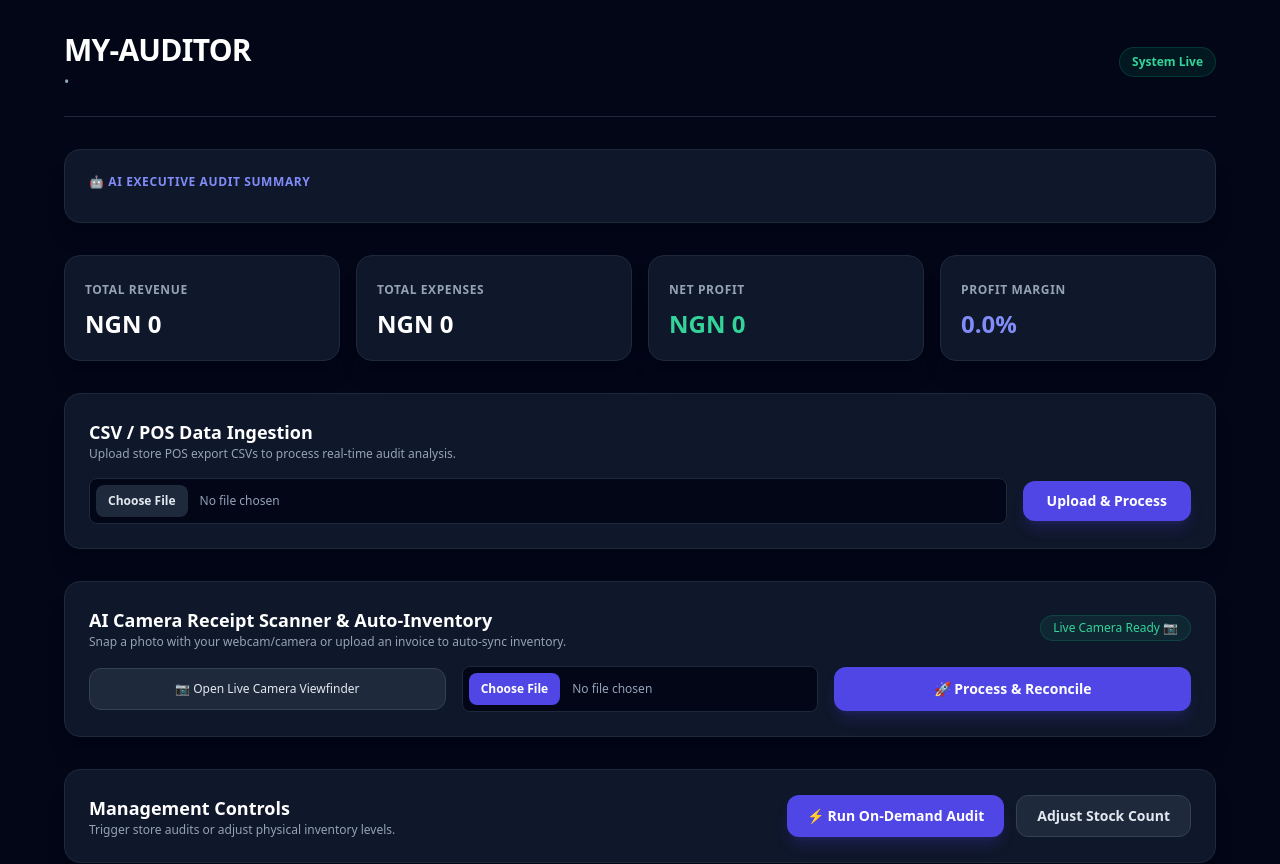
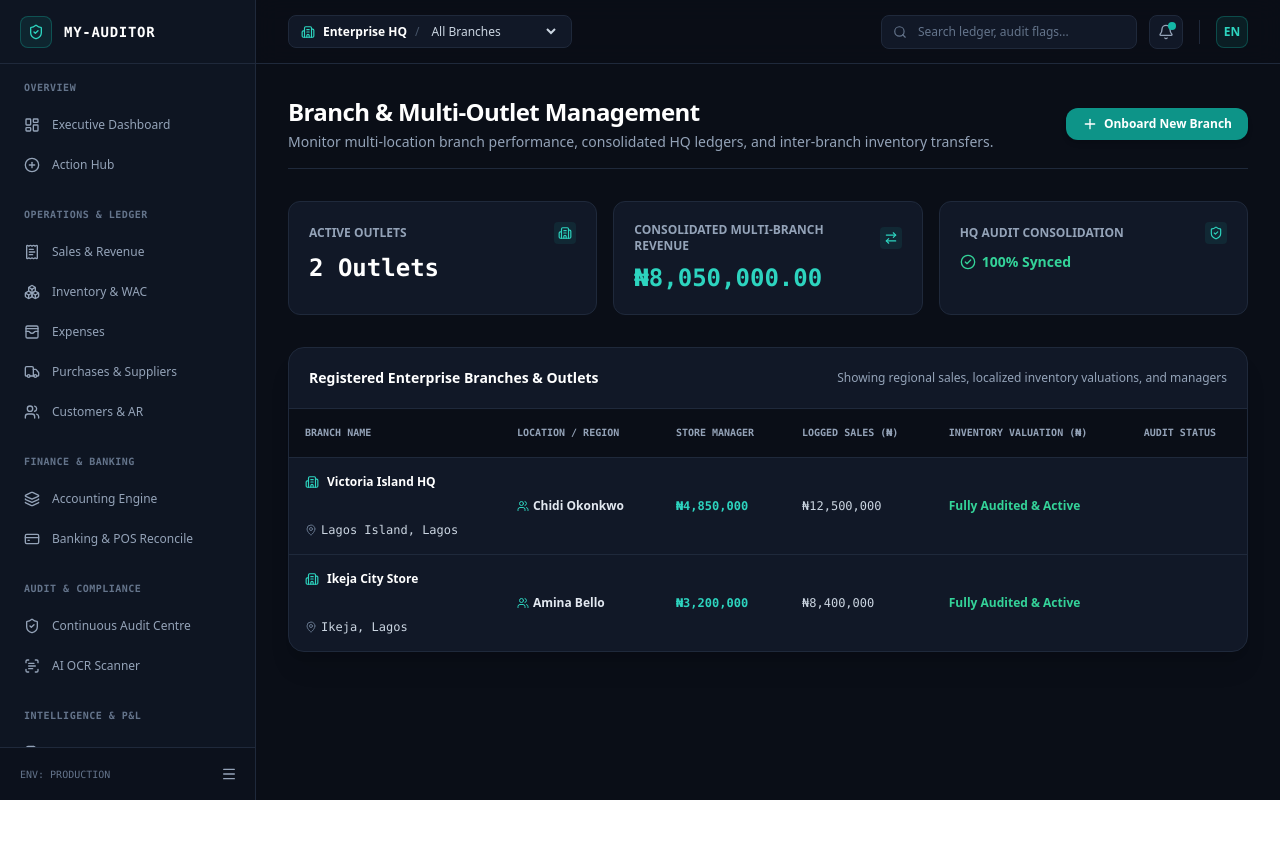
Before and after one commit to SIR-TRUTH/my-auditor-frontend, a Next.js app: page /dashboard/branches in a window 1280 px wide. Shown: the top 864 px of the page. After the commit the page ends 800 px from the top, so only its background shows below. Built offline with nearby package versions, Linux system fonts and the light colour scheme; no server answers.

Commit message:
feat: implement world-class multi-branch management module

```diff
--- /dev/null
+++ b/src/pages/dashboard/branches.tsx
@@ -0,0 +1,218 @@
+import React, { useState } from 'react';
+import AppShell from '../../components/AppShell';
+import {
+  Building2,
+  Plus,
+  X,
+  CheckCircle2,
+  MapPin,
+  Users,
+  ArrowRightLeft,
+  ShieldCheck
+} from 'lucide-react';
+
+export default function BranchesPage() {
+  const [modalOpen, setModalOpen] = useState(false);
+  const [branchesList, setBranchesList] = useState<any[]>([
+    {
+      id: 1,
+      name: 'Victoria Island HQ',
+      location: 'Lagos Island, Lagos',
+      manager: 'Chidi Okonkwo',
+      revenue: 4850000,
+      inventoryValuation: 12500000,
+      status: 'Fully Audited & Active'
+    },
+    {
+      id: 2,
+      name: 'Ikeja City Store',
+      location: 'Ikeja, Lagos',
+      manager: 'Amina Bello',
+      revenue: 3200000,
+      inventoryValuation: 8400000,
+      status: 'Fully Audited & Active'
+    }
+  ]);
+
+  // Form state
+  const [branchName, setBranchName] = useState('');
+  const [location, setLocation] = useState('');
+  const [manager, setManager] = useState('');
+
+  const handleAddBranch = (e: React.FormEvent) => {
+    e.preventDefault();
+    const newBranch = {
+      id: Date.now(),
+      name: branchName || 'New Enterprise Outlet',
+      location: location || 'Regional Hub',
+      manager: manager || 'Store Manager',
+      revenue: 0,
+      inventoryValuation: 0,
+      status: 'Onboarded & Active'
+    };
+    setBranchesList([...branchesList, newBranch]);
+    setModalOpen(false);
+    setBranchName('');
+    setLocation('');
+    setManager('');
+  };
+
+  const totalConsolidatedRevenue = branchesList.reduce((acc, curr) => acc + curr.revenue, 0);
+
+  return (
+    <AppShell
+      title="Branch & Multi-Outlet Management"
+      subtitle="Monitor multi-location branch performance, consolidated HQ ledgers, and inter-branch inventory transfers."
+      actions={
+        <div className="flex items-center gap-2">
+          <button
+            onClick={() => setModalOpen(true)}
+            className="px-4 py-2 rounded-xl bg-teal-600 hover:bg-teal-500 text-white font-bold text-xs flex items-center gap-1.5 transition shadow-md cursor-pointer"
+          >
+            <Plus className="w-4 h-4" /> Onboard New Branch
+          </button>
+        </div>
+      }
+    >
+      {/* TELEMETRY KPI ROW */}
+      <div className="grid grid-cols-1 sm:grid-cols-3 gap-4">
+        <div className="bg-[#111827] border border-[#1F293B] rounded-xl p-5 space-y-2">
+          <div className="flex items-center justify-between">
+            <span className="text-xs text-slate-400 uppercase font-semibold">Active Outlets</span>
+            <span className="p-1 rounded bg-teal-500/10 text-teal-400"><Building2 className="w-3.5 h-3.5" /></span>
+          </div>
+          <div className="text-2xl font-bold text-white font-mono">{branchesList.length} Outlets</div>
+        </div>
+
+        <div className="bg-[#111827] border border-[#1F293B] rounded-xl p-5 space-y-2">
+          <div className="flex items-center justify-between">
+            <span className="text-xs text-slate-400 uppercase font-semibold">Consolidated Multi-Branch Revenue</span>
+            <span className="p-1 rounded bg-teal-500/10 text-teal-400"><ArrowRightLeft className="w-3.5 h-3.5" /></span>
+          </div>
+          <div className="text-2xl font-bold text-teal-400 font-mono">
+            ₦{totalConsolidatedRevenue.toLocaleString('en-NG', { minimumFractionDigits: 2 })}
+          </div>
+        </div>
+
+        <div className="bg-[#111827] border border-[#1F293B] rounded-xl p-5 space-y-2">
+          <div className="flex items-center justify-between">
+            <span className="text-xs text-slate-400 uppercase font-semibold">HQ Audit Consolidation</span>
+            <span className="p-1 rounded bg-teal-500/10 text-teal-400"><ShieldCheck className="w-3.5 h-3.5" /></span>
+          </div>
+          <div className="text-sm font-bold text-emerald-400 flex items-center gap-1.5 mt-1">
+            <CheckCircle2 className="w-4 h-4" /> 100% Synced
+          </div>
+        </div>
+      </div>
+
+      {/* BRANCHES LEDGER TABLE */}
+      <div className="bg-[#111827] border border-[#1F293B] rounded-2xl overflow-hidden shadow-xl">
+        <div className="p-5 border-b border-[#1F293B] flex items-center justify-between">
+          <h2 className="text-sm font-bold text-white">Registered Enterprise Branches &amp; Outlets</h2>
+          <span className="text-xs text-slate-400">Showing regional sales, localized inventory valuations, and managers</span>
+        </div>
+
+        <div className="overflow-x-auto">
+          <table className="w-full text-left border-collapse text-xs">
+            <thead>
+              <tr className="bg-[#0A0E17] text-slate-400 border-b border-[#1F293B] uppercase font-mono text-[10px]">
+                <th className="p-4">Branch Name</th>
+                <th className="p-4">Location / Region</th>
+                <th className="p-4">Store Manager</th>
+                <th className="p-4">Logged Sales (₦)</th>
+                <th className="p-4">Inventory Valuation (₦)</th>
+                <th className="p-4">Audit Status</th>
+              </tr>
+            </thead>
+            <tbody className="divide-y divide-[#1F293B] text-slate-300">
+              {branchesList.map((branch) => (
+                <tr key={branch.id} className="hover:bg-[#182234]/50">
+                  <td className="p-4 font-bold text-white flex items-center gap-2">
+                    <Building2 className="w-3.5 h-3.5 text-teal-400" /> {branch.name}
+                  </td>
+                  <td className="p-4 font-mono flex items-center gap-1 text-slate-300">
+                    <MapPin className="w-3 h-3 text-slate-500" /> {branch.location}
+                  </td>
+                  <td className="p-4 font-semibold text-slate-200">
+                    <span className="flex items-center gap-1"><Users className="w-3 h-3 text-teal-400" /> {branch.manager}</span>
+                  </td>
+                  <td className="p-4 font-mono text-teal-400 font-bold">₦{branch.revenue.toLocaleString()}</td>
+                  <td className="p-4 font-mono text-slate-300">₦{branch.inventoryValuation.toLocaleString()}</td>
+                  <td className="p-4"><span className="text-emerald-400 font-semibold">{branch.status}</span></td>
+                </tr>
+              ))}
+            </tbody>
+          </table>
+        </div>
+      </div>
+
+      {/* ONBOARD BRANCH MODAL */}
+      {modalOpen && (
+        <div className="fixed inset-0 z-50 bg-black/80 backdrop-blur-sm flex items-center justify-center p-4">
+          <div className="bg-[#111827] border border-[#1F293B] rounded-2xl max-w-lg w-full p-6 space-y-6 shadow-2xl relative">
+            <div className="flex items-center justify-between border-b border-[#1F293B] pb-4">
+              <h3 className="text-base font-bold text-white">Onboard New Regional Branch</h3>
+              <button onClick={() => setModalOpen(false)} className="text-slate-400 hover:text-white">
+                <X className="w-5 h-5" />
+              </button>
+            </div>
+
+            <form onSubmit={handleAddBranch} className="space-y-4">
+              <div className="space-y-1.5">
+                <label className="text-xs font-semibold text-slate-300">Branch / Outlet Name *</label>
+                <input
+                  type="text"
+                  required
+                  value={branchName}
+                  onChange={(e) => setBranchName(e.target.value)}
+                  placeholder="e.g. Abuja Central Hub"
+                  className="w-full bg-[#0A0E17] border border-[#1F293B] rounded-xl px-4 py-2.5 text-xs text-white placeholder:text-slate-500 focus:outline-none focus:border-teal-500"
+                />
+              </div>
+
+              <div className="space-y-1.5">
+                <label className="text-xs font-semibold text-slate-300">Location / Address *</label>
+                <input
+                  type="text"
+                  required
+                  value={location}
+                  onChange={(e) => setLocation(e.target.value)}
+                  placeholder="e.g. Wuse 2, Abuja"
+                  className="w-full bg-[#0A0E17] border border-[#1F293B] rounded-xl px-4 py-2.5 text-xs text-white placeholder:text-slate-500 focus:outline-none focus:border-teal-500"
+                />
+              </div>
+
+              <div className="space-y-1.5">
+                <label className="text-xs font-semibold text-slate-300">Assigned Store Manager *</label>
+                <input
+                  type="text"
+                  required
+                  value={manager}
+                  onChange={(e) => setManager(e.target.value)}
+                  placeholder="e.g. Segun Adebayo"
+                  className="w-full bg-[#0A0E17] border border-[#1F293B] rounded-xl px-4 py-2.5 text-xs text-white placeholder:text-slate-500 focus:outline-none focus:border-teal-500"
+                />
+              </div>
+
+              <div className="pt-2 flex items-center justify-end gap-3">
+                <button
+                  type="button"
+                  onClick={() => setModalOpen(false)}
+                  className="px-4 py-2.5 rounded-xl bg-[#0A0E17] border border-[#1F293B] text-slate-300 text-xs font-bold hover:bg-[#182234] transition cursor-pointer"
+                >
+                  Cancel
+                </button>
+                <button
+                  type="submit"
+                  className="px-6 py-2.5 rounded-xl bg-teal-600 hover:bg-teal-500 text-white font-bold text-xs transition shadow-lg cursor-pointer"
+                >
+                  Save &amp; Activate Branch
+                </button>
+              </div>
+            </form>
+          </div>
+        </div>
+      )}
+    </AppShell>
+  );
+}
```
